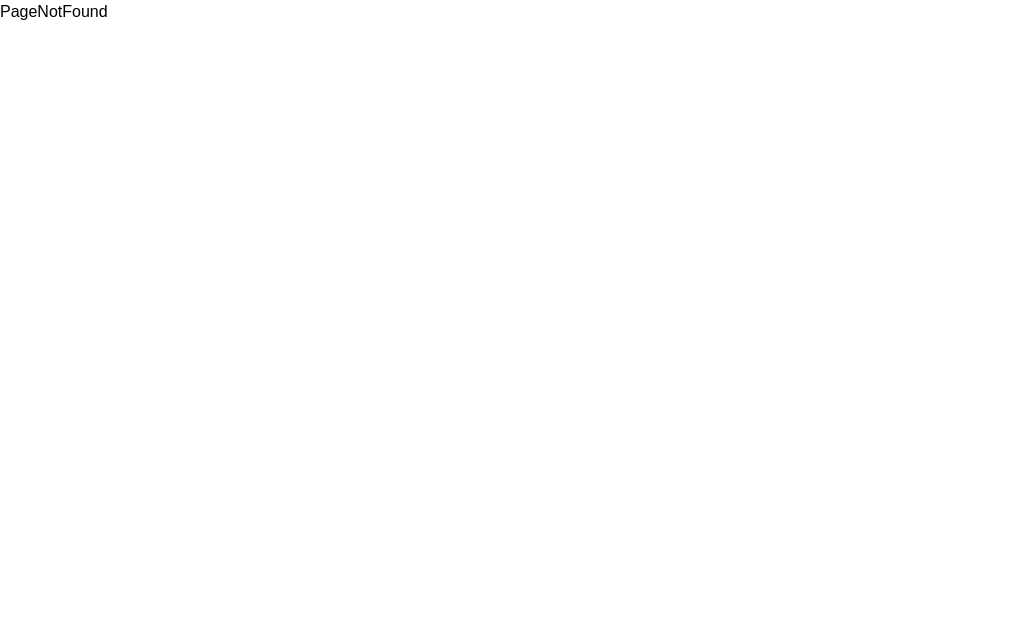
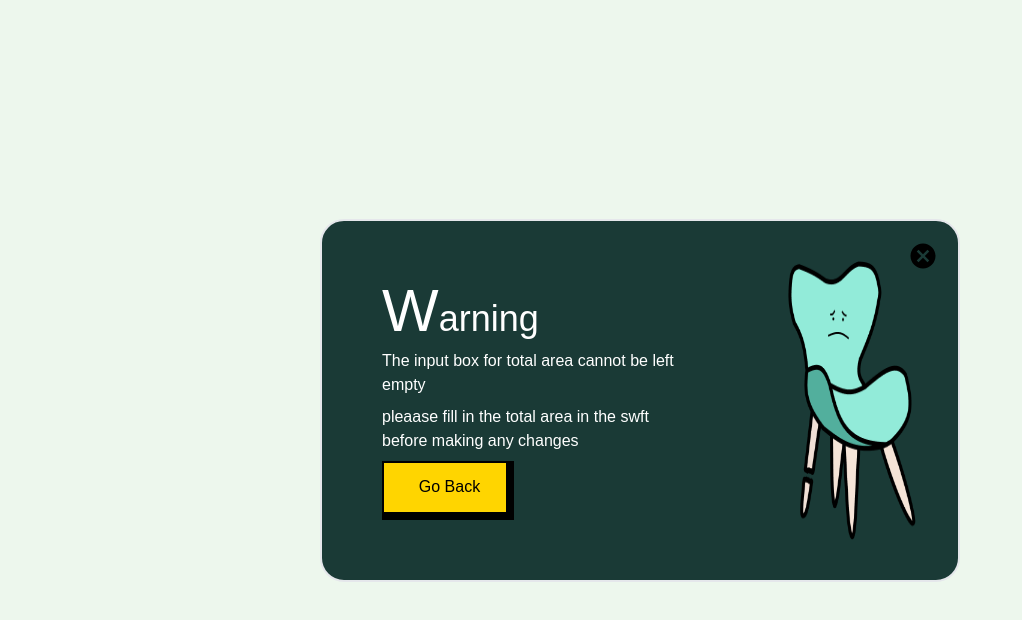
Before and after one commit to 603cws/603-Interior, a React (Vite) app: page /Error in a window 1280 px wide. Shown: the top 620 px of the page, without its empty margins (0-1022 px from the left). Built offline with nearby package versions, Linux system fonts and the light colour scheme.

Commit message:
Error modal

```diff
--- a/src/App.jsx
+++ b/src/App.jsx
@@ -5,6 +5,7 @@ import PageNotFound from './components/PageNotFound';
 
 import { Route, Routes } from 'react-router-dom';
 import RegisterUser from './components/RegisterUser';
+import ErrorModal from './components/ErrorModal';
 
 
 function App() {
@@ -16,7 +17,9 @@ function App() {
        <Route path='/' element={<Layout/>} />
        <Route path='/RegisterUser' element={<RegisterUser/>} />
        <Route path='/boq' element={<Boq/>} />
+       <Route path='/Error' element={<ErrorModal/>}/>
        <Route path='*' element={<PageNotFound/>} />
+
      </Routes>
     </div>
   )
--- /dev/null
+++ b/src/components/ErrorModal.jsx
@@ -0,0 +1,42 @@
+import { MdCancel } from "react-icons/md";
+
+function ErrorModal({onclose}) {
+
+//    const handleClose = () =>{
+//     setWarning(false)
+//    }
+
+
+    return (
+        <div className="w-full h-svh z-10 absolute bg-[rgba(220,239,220,0.51)] flex justify-center items-center">
+            {/* modal */}
+            <div className="grid grid-cols-[2fr_1fr] bg-[#1A3A36] border-2 rounded-3xl w-1/2 mx-auto ">
+                {/* text */}
+                <div className="text-white p-5 flex flex-col justify-center gap-2 m-10">
+                   {/* <p style={{ fontFamily: "'Ubuntu Sans', sans-serif" }} className="text-4xl"><span className="text-6xl"> W</span>arning</p> */}
+                   <p  className="text-4xl font-['UbuntuSans-Regular',_sans-serif]"><span className="text-6xl"> W</span>arning</p>
+                   <p style={{ fontFamily: "'Poppins', sans-serif" }}>The input box for total area cannot be left empty</p>
+                   <p>pleaase fill in the total area in the swft before making any changes</p>
+                   {/* use this button to close the error window */}
+                   {/* <button className="bg-[#FFD500] border-2 p-2 border-[#000] w-1/4"> Go Back</button> */}
+                   <div class="bg-[#000000] pt-0.5 pr-2 pb-2 pl-0.5 flex flex-col gap-2.5 items-start justify-start w-[132px] relative overflow-hidden">
+                 <div class="bg-[#ffd500] self-stretch shrink-0 h-[49px] relative overflow-hidden" >
+                 <button onClick={onclose} class="text-[#000000] text-center font-['Poppins-Regular',_sans-serif] text-base leading-6 font-normal absolute left-6 top-3 w-[83px] h-6 flex items-center justify-center" >
+                Go Back
+                </button>
+                 </div>
+                  </div>
+                </div>
+                {/* img part */}
+                <div className="flex justify-center m-10 relative">
+                    <img src="images/Errorimg.png" alt="Error chair" />
+                    <button className="absolute -top-5 -right-5" onClick={onclose}>
+                    <MdCancel size={30}/>
+                    </button>
+                </div>
+            </div>
+        </div>
+    )
+}
+
+export default ErrorModal
--- a/src/components/RegisterUser.jsx
+++ b/src/components/RegisterUser.jsx
@@ -24,7 +24,7 @@ function RegisterUser() {
                             <label  className="block text-sm font-medium mb-2 ">
                                    Company Name
                             </label>
-                            <input type='text'placeholder="Enter company name" className="w-full text-sm h-7 border-1 rounded-md pl-2" />
+                            <input type='text'placeholder="Enter company name" className="w-full text-sm h-7 border-1 rounded-md pl-2 capitalize" />
                         </div>
                         {/* Mobile Number*/}
                         <div className="mb-3">
--- a/src/layout/components/LayoutCard.jsx
+++ b/src/layout/components/LayoutCard.jsx
@@ -1,7 +1,8 @@
-import React from "react";
+import React, { useState } from "react";
 import { CiCirclePlus, CiCircleMinus } from "react-icons/ci";
 // import Tooltip from '../components/ToolTip'; // Ensure the correct import
 import AreaCounter from "../components/AreaCounter"; // Adjust the import path as needed
+import ErrorModal from "../../components/ErrorModal";
 
 const LayoutCard = ({
     image,
@@ -17,6 +18,7 @@ const LayoutCard = ({
     showAreaCounter, // Boolean to conditionally render AreaCounter
     areaCounterProps, // Props specific to AreaCounter
 }) => {
+    const [warning,setwarning] =useState(false)
     return (
         <div className="flex flex-col w-[280px] items-center border border-solid bg-[#fff] p-18 my-3">
             {/* Image */}
@@ -62,6 +64,8 @@ const LayoutCard = ({
                 {/* Area Counter */}
                 {showAreaCounter && <AreaCounter {...areaCounterProps} />}
             </div>
+
+            {warning && <ErrorModal/>}
         </div>
     );
 };
--- a/src/layout/components/Navbar.jsx
+++ b/src/layout/components/Navbar.jsx
@@ -1,9 +1,10 @@
 import { useState } from "react";
 import { CiCalculator1 } from "react-icons/ci";
 import { MdOutlineCancel } from "react-icons/md";
-import { CiGlobe } from "react-icons/ci";
 import { useApp } from "../../Context/Context";
 import { useNavigate } from "react-router-dom";
+
+// import ErrorModal from "../../components/ErrorModal";
 
 // function Navbar({ totalArea, setTotalArea, MIN_AREA, MAX_AREA, resetAll }) {
 function Navbar({ MIN_AREA, MAX_AREA, resetAll }) {
@@ -11,6 +12,8 @@ function Navbar({ MIN_AREA, MAX_AREA, resetAll }) {
     const [error, setError] = useState(false);
 
     const {setTotalArea ,totalArea} =useApp()
+
+    // const [warning,setWarning]=useState(false)
 
     const navigate = useNavigate()
 
@@ -20,6 +23,13 @@ function Navbar({ MIN_AREA, MAX_AREA, resetAll }) {
             navigate('/boq')
         }
     }
+    // const handlegenrateboq = ()=>{
+
+    //     // if(totalArea){
+    //     //     navigate('/boq')
+    //     // }
+    //     setWarning(true)
+    // }
 
     const handleInputChange = (e) => {
         if (e.target.value.length <= 5) {
@@ -74,13 +84,13 @@ function Navbar({ MIN_AREA, MAX_AREA, resetAll }) {
                     <CiCalculator1 size={30} color="#FEBF00" className="absolute left-0" />
                     <MdOutlineCancel size={30} className="absolute right-2 cursor-pointer text-[#FFD43B] border-none" onClick={handleReset} />
                     <input
-                        type="number"
-                        className={`w-full rounded-md border-none bg-transparent py-2 ms-5  focus:outline-none focus:ring-0 text-white [&::-webkit-inner-spin-button]:appearance-none ${error ? 'error' : ''}`}
+                        type='text'
+                        className={`w-full rounded-md border-none bg-transparent py-2 ms-5  focus:outline-none focus:ring-0 text-white ${error ? 'error' : ''}`}
                         value={inputValue}
                         onChange={handleInputChange}
                         onKeyDown={handleKeyDown}
                         onKeyUp={handleSubmit}
-                        placeholder="Enter total area (sq ft)"
+                        // placeholder="Enter total area (sq ft)"
                         title="Set the area value here"
                         // className={`set-area-input ${error ? 'error' : ''}`}
                         aria-label="Total Area Input"
@@ -92,7 +102,10 @@ function Navbar({ MIN_AREA, MAX_AREA, resetAll }) {
                         Generate BOQ
                     </button>
                 </div>
+
+
             </div>
+            {/* {warning && <ErrorModal onclose={()=>setWarning(false)} />} */}
         </div>
     )
 }
```
Also changed, not shown: public/images/Errorimg.png (added).
